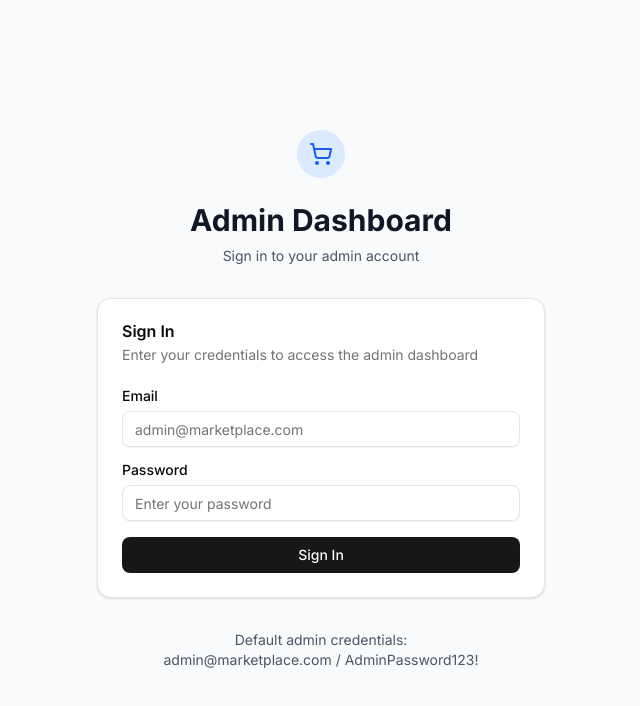
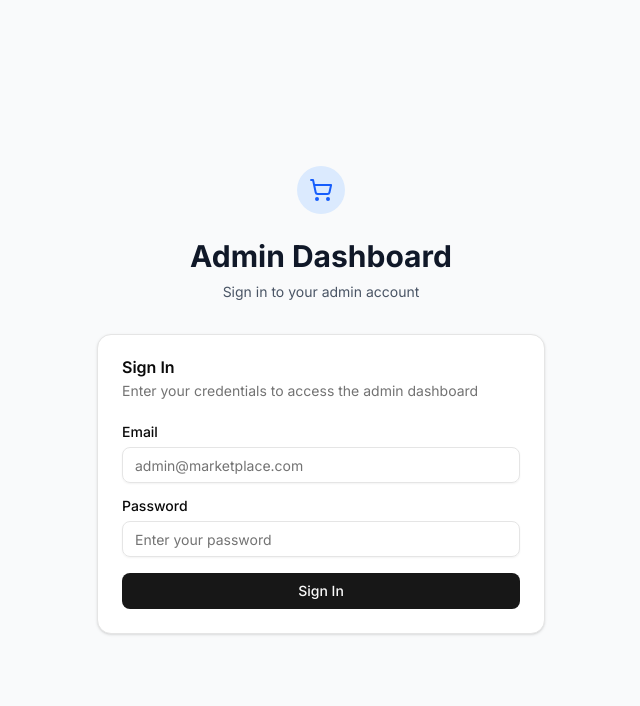
Before and after one commit to porsche15367/dashboard, a Next.js app: page /login in a window 1280 px wide. Shown: the top 706 px of the page, without its empty margins (319-959 px from the left). Built offline with nearby package versions, Linux system fonts and the light colour scheme.

Commit message:
remove it creds from the login screen

```diff
--- a/src/app/login/page.tsx
+++ b/src/app/login/page.tsx
@@ -196,10 +196,7 @@ export default function LoginPage() {
           </CardContent>
         </Card>
 
-        <div className="text-center text-sm text-gray-600">
-          <p>Default admin credentials:</p>
-          <p className="font-mono">admin@marketplace.com / AdminPassword123!</p>
-        </div>
+
       </div>
     </div>
   );
```
